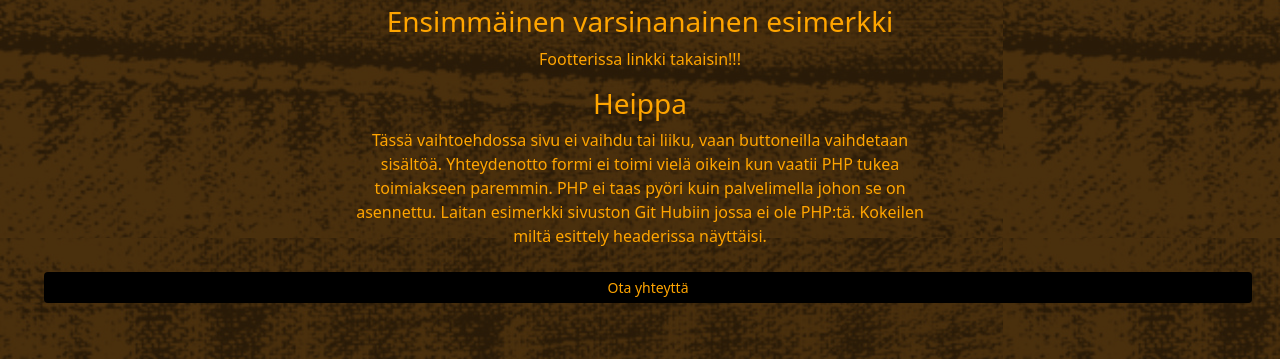
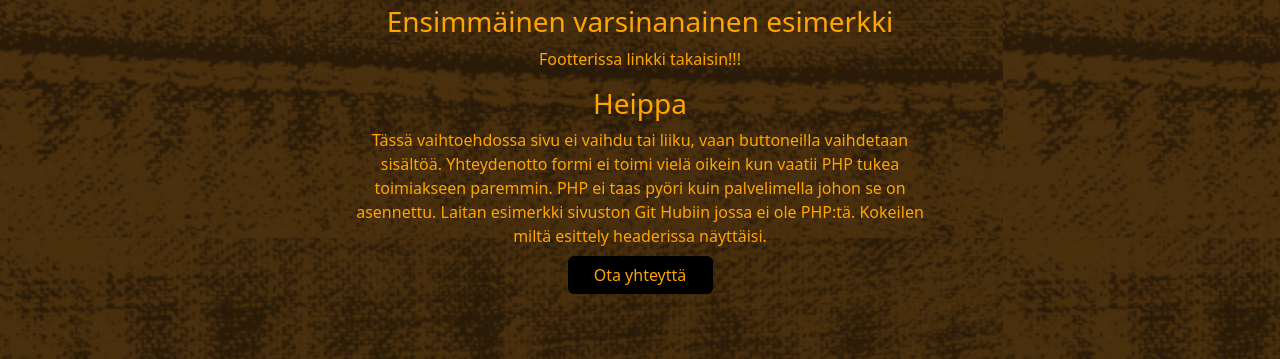
Before and after one commit to temppase/esimerkki-sivuja, a plain HTML site: page eka.html in a window 1280 px wide. Shown: the part 399-758 px from the top of the page. Drawn offline with nearby package versions, Linux system fonts and the light colour scheme.

Commit message:
btn update

```diff
--- a/eka.html
+++ b/eka.html
@@ -45,9 +45,9 @@
             Tässä vaihtoehdossa sivu ei vaihdu tai liiku, vaan buttoneilla vaihdetaan sisältöä.
             Yhteydenotto formi ei toimi vielä oikein kun vaatii PHP tukea toimiakseen paremmin.
             PHP ei taas pyöri kuin palvelimella johon se on asennettu. Laitan esimerkki sivuston Git Hubiin jossa ei ole PHP:tä.
-            Kokeilen miltä esittely headerissa näyttäisi.
+            Kokeilen miltä esittely headerissa näyttäisi.<br><a class='btn orange bg-black w-25 m-2' href='#contact'>Ota yhteyttä</a>
           </p>
-          <a class='btn orange bg-black btn-sm m-2' href='#contact'>Ota yhteyttä</a>
+
         </div>
     </div>
   </div>
```
